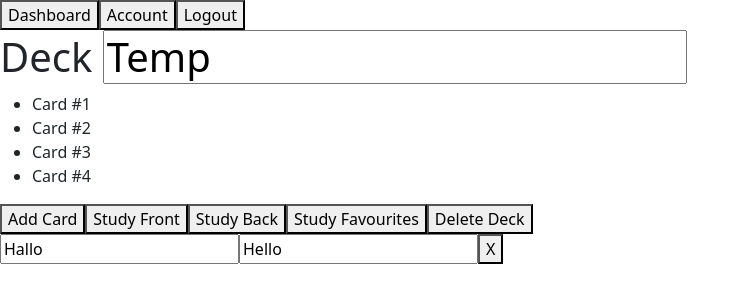
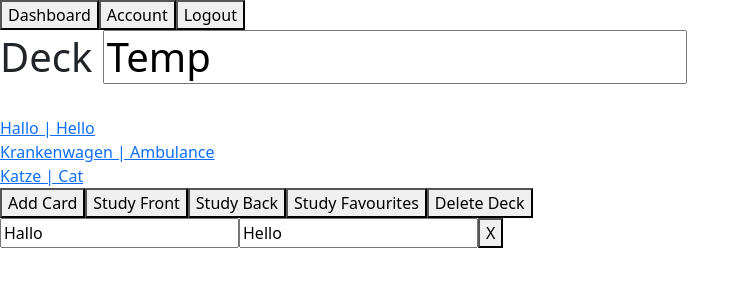
Before and after one commit to yigitgorgulu/vocabulary-memorisation-website, an Angular app: page /deck/0/card/0 in a window 1280 px wide. Shown: the top 302 px of the page, without its empty margins (0-750 px from the left). Built offline with nearby package versions, Linux system fonts and the light colour scheme; sample sign-in values are in the browser's storage.

Commit message:
Deck and cards displayed dynamically, not imported dynamically yet.

```diff
--- a/src/app/card/card.component.ts
+++ b/src/app/card/card.component.ts
@@ -1,4 +1,5 @@
 import { Component, OnInit } from '@angular/core';
+import { ActivatedRoute } from '@angular/router';
 
 @Component({
   selector: 'app-card',
@@ -8,16 +9,18 @@ import { Component, OnInit } from '@angular/core';
 })
 export class CardComponent implements OnInit {
 
-  front: string;
-  back: string;
+  id!: number;
+  front!: string;
+  back!: string;
 
-  constructor() {
+  constructor(private _route: ActivatedRoute) {
+    _route.params.subscribe(params => this.id = params.id);
+  }
+
+  ngOnInit(): void {
     // TODO make dynamic
     this.front = 'Hallo';
     this.back = 'Hello';
   }
 
-  ngOnInit(): void {
-  }
-
 }
--- a/src/app/deck/deck.component.html
+++ b/src/app/deck/deck.component.html
@@ -2,19 +2,17 @@
 <button routerLink="/account">Account</button>
 <button (click)="logout()" routerLink="/home">Logout</button>
 
-<h1>Deck <input type="text" [(ngModel)]="name" /> </h1> <!-- TODO write this to data-->
+<!-- TODO write this to data -->
+<h1>Deck <input type="text" [(ngModel)]="name" /> </h1>
 
-<ul> <!-- TODO make dynamic-->
-  <li routerLink="./card/1">Card #1</li>
-  <li routerLink="./card/2">Card #2</li>
-  <li routerLink="./card/3">Card #3</li>
-  <li routerLink="./card/4">Card #4</li>
-</ul>
+<br />
+<a *ngFor="let card of cards" routerLink="./card/{{ card.id }}">
+  {{ card.front }} | {{ card.back }}<br />
+</a>
 
 <!-- TODO fix to add new card-->
 <button>Add Card</button>
 
-<!-- TODO make deck selectable, then these dynamic-->
 <button routerLink="/study/front/1">Study Front</button>
 <button routerLink="/study/back/1">Study Back</button>
 <button routerLink="/study/favourites/1">Study Favourites</button>
--- a/src/app/deck/deck.component.ts
+++ b/src/app/deck/deck.component.ts
@@ -1,5 +1,7 @@
 import { Component, OnInit } from '@angular/core';
 import { AuthService } from '../services/auth/auth.service';
+import { ActivatedRoute } from '@angular/router';
+import { Card } from '../models/card.model';
 
 @Component({
   selector: 'app-deck',
@@ -9,9 +11,13 @@ import { AuthService } from '../services/auth/auth.service';
 })
 export class DeckComponent implements OnInit {
 
+  id!: number;
   name!: string;
+  cards!: Card[];
 
-  constructor(private _auth: AuthService) { }
+  constructor(private _auth: AuthService, private _route: ActivatedRoute) {
+    _route.params.subscribe(params => this.id = params.id);
+  }
 
   logout() {
     this._auth.logout();
@@ -19,6 +25,24 @@ export class DeckComponent implements OnInit {
 
   ngOnInit(): void {
     this.name = 'Temp'; // TODO read this from data
+
+    this.cards = [
+      {
+        id: 0,
+        front: "Hallo",
+        back: "Hello"
+      },
+      {
+        id: 1,
+        front: "Krankenwagen",
+        back: "Ambulance"
+      },
+      {
+        id: 2,
+        front: "Katze",
+        back: "Cat"
+      }
+    ];
   }
 
 }
```
